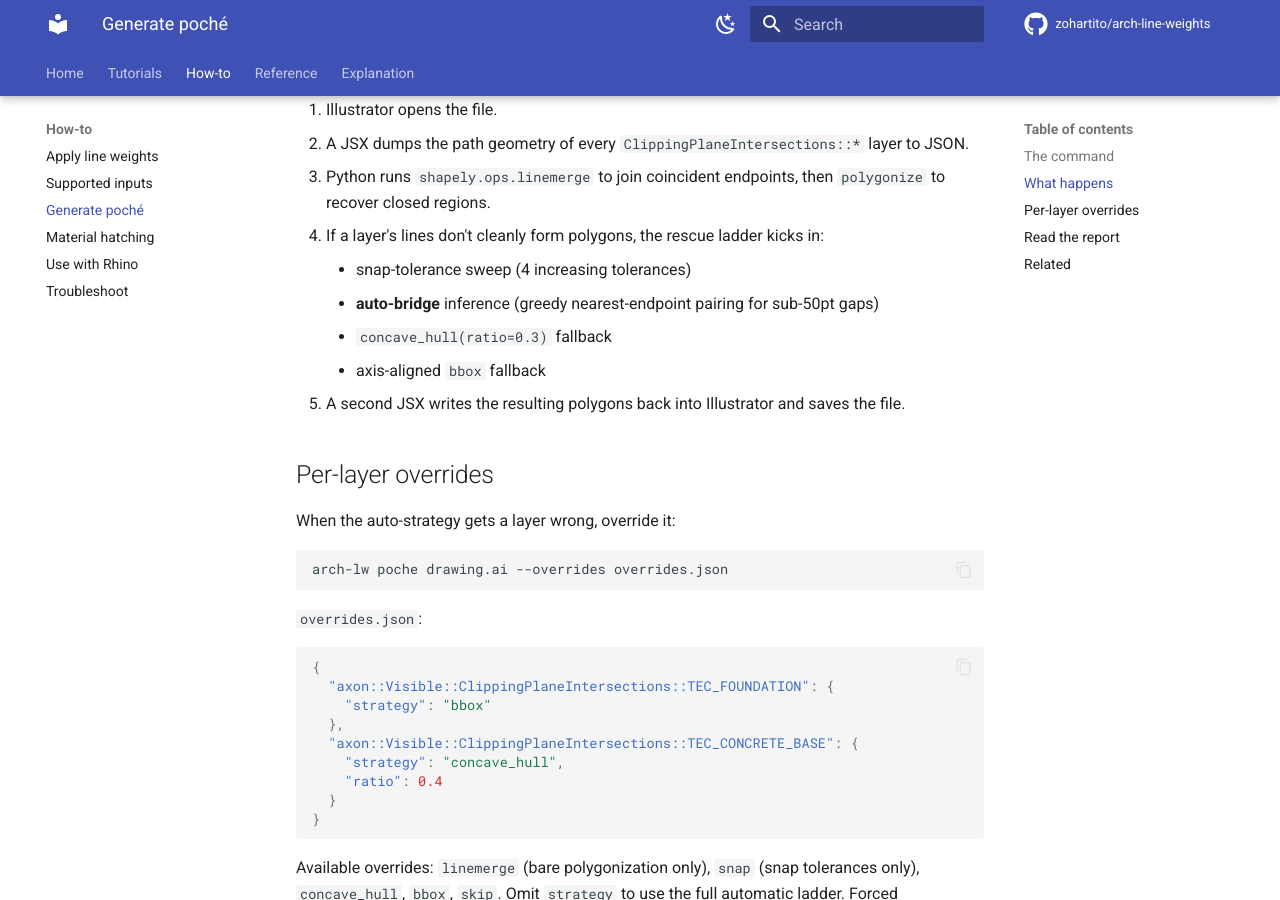
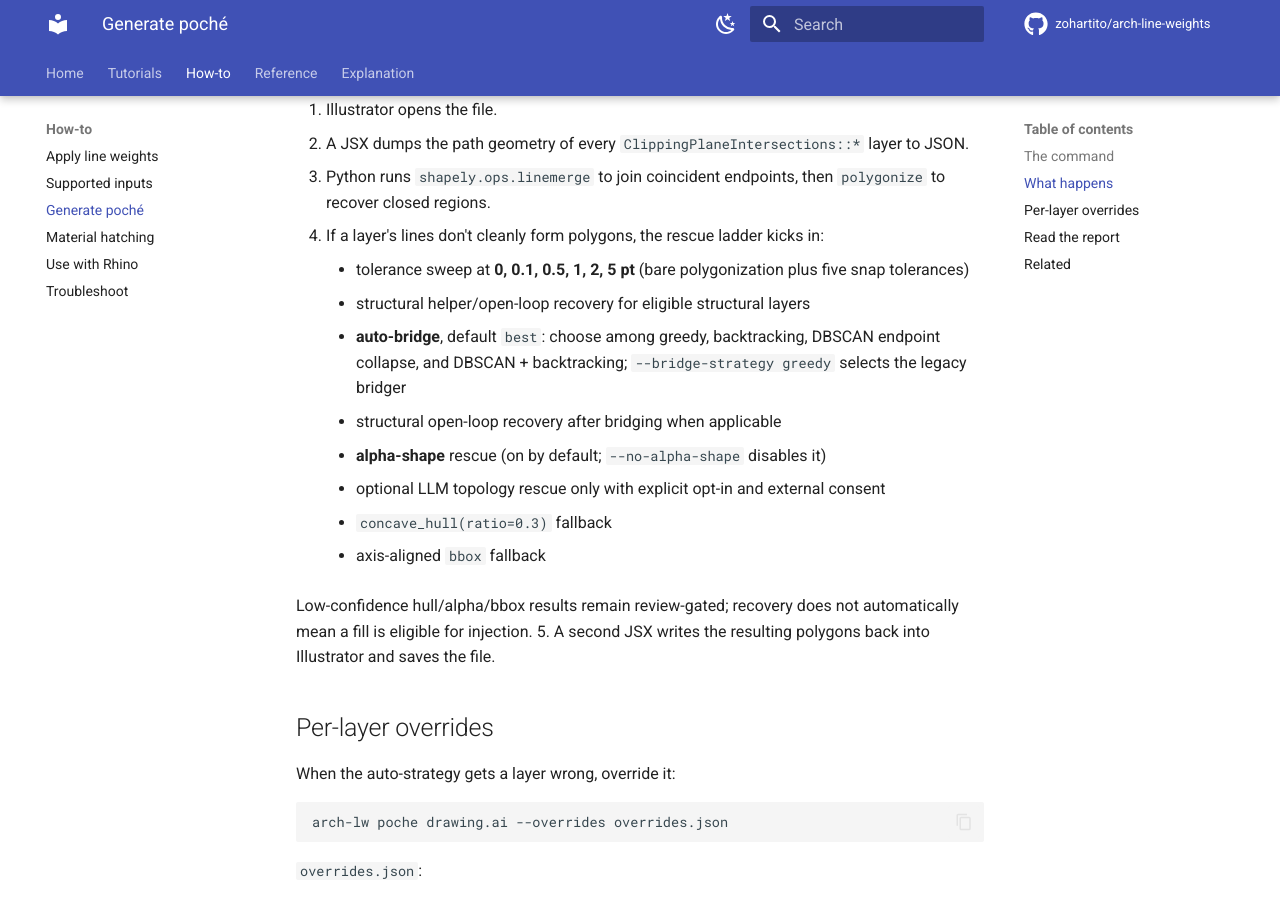
Before and after one commit to zohartito/arch-line-weights, an MkDocs documentation site: the page built from docs/how-to/generate-poche.md, in a window 1280 px wide and 900 px high, scrolled down 471 px. Built offline with MkDocs 1.6.1 and Material for MkDocs 9.7.7, drawn with Linux system fonts in a browser that asks for light colours; comment, search, counter and statistics services are not loaded.

Commit message:
ALW-34: document the current tolerance and polygonization rescue ladder

```diff
--- a/docs/how-to/generate-poche.md
+++ b/docs/how-to/generate-poche.md
@@ -16,10 +16,17 @@ Writes `drawing POCHE.ai`. Original strokes are preserved; new closed `pathItem`
 2. A JSX dumps the path geometry of every `ClippingPlaneIntersections::*` layer to JSON.
 3. Python runs `shapely.ops.linemerge` to join coincident endpoints, then `polygonize` to recover closed regions.
 4. If a layer's lines don't cleanly form polygons, the rescue ladder kicks in:
-    - snap-tolerance sweep (4 increasing tolerances)
-    - **auto-bridge** inference (greedy nearest-endpoint pairing for sub-50pt gaps)
+    - tolerance sweep at **0, 0.1, 0.5, 1, 2, 5 pt** (bare polygonization plus five snap tolerances)
+    - structural helper/open-loop recovery for eligible structural layers
+    - **auto-bridge**, default `best`: choose among greedy, backtracking, DBSCAN endpoint collapse, and DBSCAN + backtracking; `--bridge-strategy greedy` selects the legacy bridger
+    - structural open-loop recovery after bridging when applicable
+    - **alpha-shape** rescue (on by default; `--no-alpha-shape` disables it)
+    - optional LLM topology rescue only with explicit opt-in and external consent
     - `concave_hull(ratio=0.3)` fallback
     - axis-aligned `bbox` fallback
+
+   Low-confidence hull/alpha/bbox results remain review-gated; recovery does not
+   automatically mean a fill is eligible for injection.
 5. A second JSX writes the resulting polygons back into Illustrator and saves the file.
 
 ## Per-layer overrides
```
